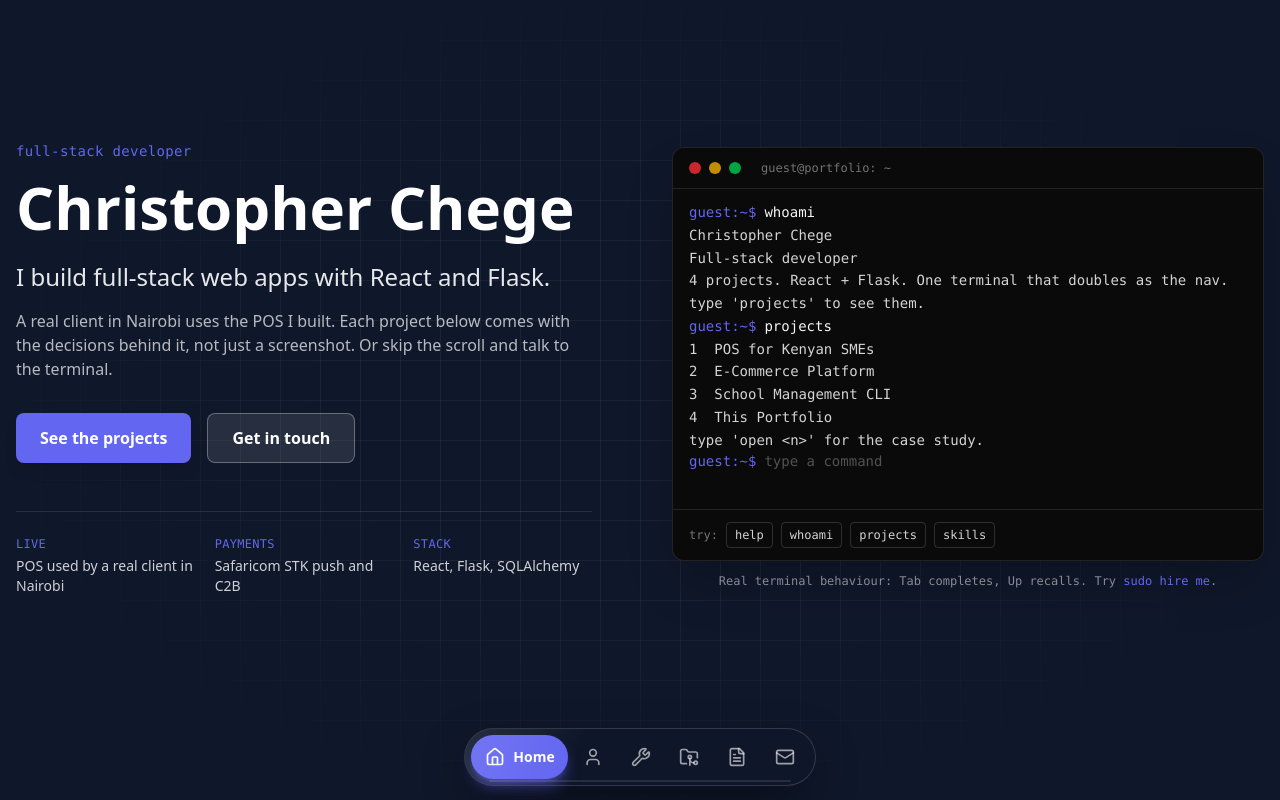
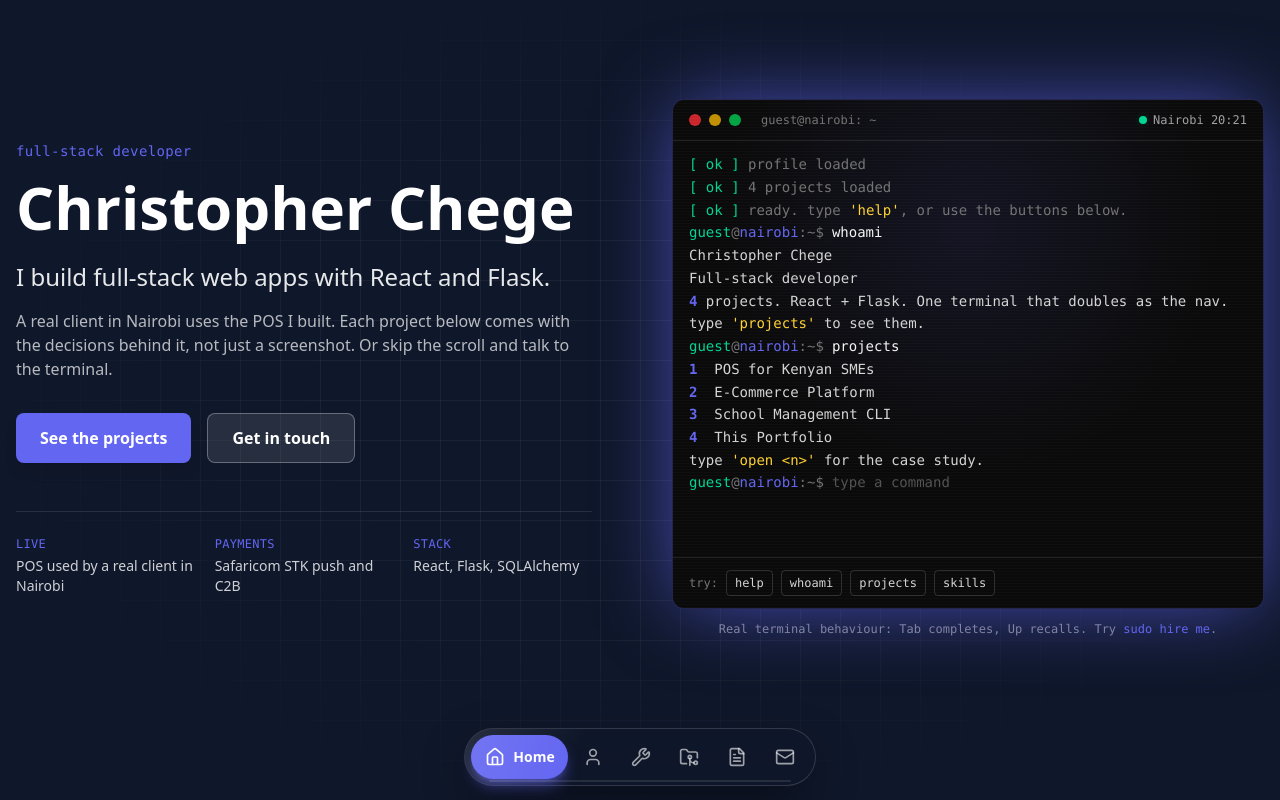
Before and after one commit to c3Khaos/chris_chege, a React (Vite) app: page / in a window 1280 px wide. Shown: the top 800 px of the page. Built offline with nearby package versions, Linux system fonts and the light colour scheme.

Commit message:
refined the terminal looks

```diff
--- a/src/components/Terminal.jsx
+++ b/src/components/Terminal.jsx
@@ -1,8 +1,8 @@
 import { useEffect, useRef, useState } from "react";
 import { runCommand, COMMAND_NAMES } from "../lib/commands";
+import { projects } from "../data/profile";
 import { prefersReducedMotion } from "../lib/utils";
 
-const PROMPT = "guest:~$";
 const QUICK = ["help", "whoami", "projects", "skills"];
 const MAX_LINES = 200;
 
@@ -11,9 +11,16 @@ const lineStyle = {
   out: "text-neutral-300",
   ok: "text-emerald-400",
   err: "text-red-400",
+  boot: "text-neutral-500",
 };
 
-// What the terminal shows on load, so it is never an empty box.
+const BOOT = [
+  { kind: "boot", text: "[ ok ] profile loaded" },
+  { kind: "boot", text: `[ ok ] ${projects.length} projects loaded` },
+  { kind: "boot", text: "[ ok ] ready. type 'help', or use the buttons below." },
+];
+
+// What the terminal shows after the boot lines, so it is never an empty box.
 const introLines = (handlers) => [
   { kind: "cmd", text: "whoami" },
   ...runCommand("whoami", handlers),
@@ -21,17 +28,84 @@ const introLines = (handlers) => [
   ...runCommand("projects", handlers),
 ];
 
+// Cheap syntax highlighting for output lines.
+const TOKENS = /(\[ ok \]|\[x\]|\[ \]|https?:\/\/\S+|'[^']+'|^\d+(?=\s))/;
+const Highlight = ({ text }) =>
+  text.split(TOKENS).map((part, i) => {
+    if (!part) return null;
+    if (part === "[ ok ]" || part === "[x]")
+      return <span key={i} className="text-emerald-400">{part}</span>;
+    if (part === "[ ]") return <span key={i} className="text-neutral-600">{part}</span>;
+    if (/^https?:/.test(part))
+      return <span key={i} className="text-sky-400 underline decoration-sky-400/40">{part}</span>;
+    if (part.startsWith("'") && part.endsWith("'"))
+      return <span key={i} className="text-amber-300">{part}</span>;
+    if (/^\d+$/.test(part))
+      return <span key={i} className="font-bold text-accent">{part}</span>;
+    return part;
+  });
+
+const Prompt = () => (
+  <span className="mr-2 select-none">
+    <span className="text-emerald-400">guest</span>
+    <span className="text-neutral-500">@</span>
+    <span className="text-accent">nairobi</span>
+    <span className="text-neutral-500">:~$</span>
+  </span>
+);
+
+const nairobiTime = () =>
+  new Intl.DateTimeFormat("en-GB", {
+    timeZone: "Africa/Nairobi",
+    hour: "2-digit",
+    minute: "2-digit",
+    hour12: false,
+  }).format(new Date());
+
 const Terminal = ({ onGoto, onFilter, onOpen }) => {
   const [lines, setLines] = useState([]);
   const [input, setInput] = useState("");
   const [typing, setTyping] = useState(true); // true while the intro animation owns the input
+  const [busy, setBusy] = useState(false); // true while output is still streaming in
+  const [time, setTime] = useState(nairobiTime);
   const autoRef = useRef(true);
   const historyRef = useRef([]);
   const cursorRef = useRef(-1);
   const bodyRef = useRef(null);
   const inputRef = useRef(null);
+  const timers = useRef([]);
 
   const handlers = { onGoto, onFilter, onOpen };
+
+  const clearTimers = () => {
+    timers.current.forEach(clearTimeout);
+    timers.current = [];
+  };
+  useEffect(() => clearTimers, []);
+
+  // Live Nairobi clock in the title bar.
+  useEffect(() => {
+    const id = setInterval(() => setTime(nairobiTime()), 15000);
+    return () => clearInterval(id);
+  }, []);
+
+  // Print lines one after another, like a real process writing to stdout.
+  const stream = (arr, delay = 55) => {
+    if (!arr.length) return;
+    if (prefersReducedMotion()) {
+      setLines((l) => [...l, ...arr].slice(-MAX_LINES));
+      return;
+    }
+    setBusy(true);
+    arr.forEach((line, i) => {
+      timers.current.push(
+        setTimeout(() => {
+          setLines((l) => [...l, line].slice(-MAX_LINES));
+          if (i === arr.length - 1) setBusy(false);
+        }, i * delay)
+      );
+    });
+  };
 
   const stopAuto = () => {
     if (!autoRef.current) return;
@@ -51,25 +125,29 @@ const Terminal = ({ onGoto, onFilter, onOpen }) => {
     cursorRef.current = -1;
     const result = runCommand(text, handlers);
     if (result === null) {
+      clearTimers();
+      setBusy(false);
       setLines([]);
       return;
     }
-    setLines((l) => [...l, echo, ...result].slice(-MAX_LINES));
+    stream([echo, ...result]);
   };
 
-  // Intro: type "whoami" once so the terminal visibly does something.
-  // Any interaction cancels it. Reduced-motion users get the output instantly.
+  // Intro: boot lines, then type "whoami" once so the terminal visibly does something.
+  // Any interaction cancels the typing. Reduced-motion users get everything instantly.
   useEffect(() => {
     if (!autoRef.current) return undefined;
-    const word = "whoami";
 
     if (prefersReducedMotion()) {
       autoRef.current = false;
       setTyping(false);
-      setLines(introLines(handlers));
+      setLines([...BOOT, ...introLines(handlers)]);
       return undefined;
     }
 
+    stream(BOOT, 170);
+
+    const word = "whoami";
     let i = 0;
     let timer;
     const step = () => {
@@ -84,11 +162,11 @@ const Terminal = ({ onGoto, onFilter, onOpen }) => {
           autoRef.current = false;
           setTyping(false);
           setInput("");
-          setLines(introLines(handlers));
+          stream(introLines(handlers), 45);
         }, 350);
       }
     };
-    timer = setTimeout(step, 600);
+    timer = setTimeout(step, 1100);
     return () => clearTimeout(timer);
     // eslint-disable-next-line react-hooks/exhaustive-deps
   }, []);
@@ -128,33 +206,58 @@ const Terminal = ({ onGoto, onFilter, onOpen }) => {
       }
     } else if (e.key === "l" && e.ctrlKey) {
       e.preventDefault();
+      clearTimers();
+      setBusy(false);
       setLines([]);
     }
   };
 
   const onSubmit = (e) => {
     e.preventDefault();
-    if (typing) return;
+    if (typing || busy) return;
     execute(input);
     setInput("");
   };
 
+  // A soft light follows the cursor across the glass.
+  const onPointerMove = (e) => {
+    const r = e.currentTarget.getBoundingClientRect();
+    e.currentTarget.style.setProperty("--mx", `${e.clientX - r.left}px`);
+    e.currentTarget.style.setProperty("--my", `${e.clientY - r.top}px`);
+  };
+
   return (
-    <div className="rounded-xl border border-white/10 bg-neutral-950 text-left font-mono text-sm shadow-2xl">
+    <div
+      onPointerMove={onPointerMove}
+      className="term-glow term-scan group/term relative overflow-hidden rounded-xl border border-accent/30 bg-neutral-950 text-left font-mono text-sm"
+    >
       <div
-        className="flex items-center gap-2 border-b border-white/10 px-4 py-3"
         aria-hidden="true"
-      >
+        className="pointer-events-none absolute inset-0 opacity-60 transition-opacity duration-300 group-hover/term:opacity-100"
+        style={{
+          background:
+            "radial-gradient(420px circle at var(--mx, 50%) var(--my, 25%), color-mix(in oklab, var(--accent) 18%, transparent), transparent 60%)",
+        }}
+      />
+
+      <div className="relative flex items-center gap-2 border-b border-white/10 px-4 py-3" aria-hidden="true">
         <span className="h-3 w-3 rounded-full bg-red-500/80" />
         <span className="h-3 w-3 rounded-full bg-yellow-500/80" />
         <span className="h-3 w-3 rounded-full bg-green-500/80" />
-        <span className="ml-3 text-xs text-neutral-500">guest@portfolio: ~</span>
+        <span className="ml-3 text-xs text-neutral-500">guest@nairobi: ~</span>
+        <span className="ml-auto flex items-center gap-1.5 text-xs text-neutral-400">
+          <span className="relative flex h-2 w-2">
+            <span className="absolute inline-flex h-full w-full animate-ping rounded-full bg-emerald-400/70 motion-reduce:animate-none" />
+            <span className="relative inline-flex h-2 w-2 rounded-full bg-emerald-400" />
+          </span>
+          Nairobi {time}
+        </span>
       </div>
 
       <div
         ref={bodyRef}
         onClick={focusInput}
-        className="h-72 cursor-text overflow-y-auto px-4 py-3 md:h-80"
+        className="relative h-80 cursor-text overflow-y-auto px-4 py-3 md:h-[26rem]"
       >
         <div role="log" aria-live="polite">
           {lines.map((line, i) => (
@@ -162,10 +265,14 @@ const Terminal = ({ onGoto, onFilter, onOpen }) => {
               key={i}
               className={`whitespace-pre-wrap break-words leading-relaxed ${lineStyle[line.kind]}`}
             >
-              {line.kind === "cmd" && (
-                <span className="mr-2 select-none text-accent">{PROMPT}</span>
+              {line.kind === "cmd" ? (
+                <>
+                  <Prompt />
+                  {line.text}
+                </>
+              ) : (
+                <Highlight text={line.text} />
               )}
-              {line.text}
             </p>
           ))}
         </div>
@@ -174,7 +281,7 @@ const Terminal = ({ onGoto, onFilter, onOpen }) => {
           <label htmlFor="terminal-input" className="sr-only">
             Terminal command
           </label>
-          <span className="mr-2 select-none text-accent">{PROMPT}</span>
+          <Prompt />
           <input
             id="terminal-input"
             ref={inputRef}
@@ -187,23 +294,24 @@ const Terminal = ({ onGoto, onFilter, onOpen }) => {
             autoCapitalize="off"
             autoCorrect="off"
             spellCheck={false}
-            placeholder={typing ? "" : "type a command"}
+            placeholder={typing || busy ? "" : "type a command"}
             className="min-w-0 flex-1 bg-transparent text-base text-neutral-100 caret-accent outline-none placeholder:text-neutral-600 md:text-sm"
           />
         </form>
       </div>
 
-      <div className="flex flex-wrap items-center gap-2 border-t border-white/10 px-4 py-3">
+      <div className="relative flex flex-wrap items-center gap-2 border-t border-white/10 px-4 py-3">
         <span className="text-xs text-neutral-500">try:</span>
         {QUICK.map((cmd) => (
           <button
             key={cmd}
             type="button"
             onClick={() => {
+              if (busy) return;
               stopAuto();
               execute(cmd);
             }}
-            className="rounded border border-white/15 px-2 py-1 text-xs text-neutral-300 transition-colors hover:border-accent hover:text-accent focus-visible:outline-none focus-visible:ring-2 focus-visible:ring-accent"
+            className="rounded border border-white/15 px-2 py-1 text-xs text-neutral-300 transition-all hover:-translate-y-0.5 hover:border-accent hover:text-accent hover:shadow-[0_0_14px_-2px] hover:shadow-accent focus-visible:outline-none focus-visible:ring-2 focus-visible:ring-accent motion-reduce:transition-none motion-reduce:hover:translate-y-0"
           >
             {cmd}
           </button>
--- a/src/portfolio.css
+++ b/src/portfolio.css
@@ -3,6 +3,36 @@
 /* Smooth scrolling only for people who haven't asked for less motion. */
 html {
   scroll-padding-top: 1rem; /* the nav is a bottom dock now, nothing covers the top */
+}
+
+/* Hero terminal (see Terminal.jsx): breathing glow and faint scanlines */
+.term-glow {
+  animation: term-glow 5s ease-in-out infinite;
+}
+@keyframes term-glow {
+  0%,
+  100% {
+    box-shadow: 0 0 40px -12px color-mix(in oklab, var(--accent) 45%, transparent);
+  }
+  50% {
+    box-shadow: 0 0 80px -8px color-mix(in oklab, var(--accent) 75%, transparent);
+  }
+}
+.term-scan::after {
+  content: "";
+  position: absolute;
+  inset: 0;
+  pointer-events: none;
+  background: repeating-linear-gradient(
+    to bottom,
+    rgb(255 255 255 / 0.025) 0 1px,
+    transparent 1px 3px
+  );
+}
+@media (prefers-reduced-motion: reduce) {
+  .term-glow {
+    animation: none;
+  }
 }
 
 /* Floating dock (see Navigation.jsx) */
```
